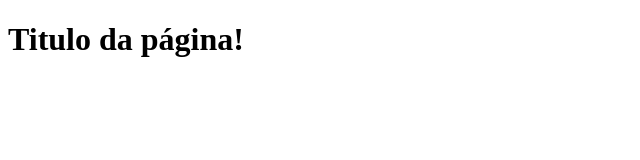
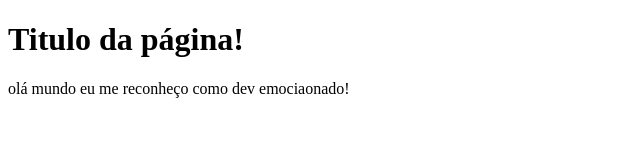
Before and after one commit to SauloCunha02/projectinfor, a plain HTML site: page index.html in a window 1280 px wide. Shown: the whole page, without its empty margins (0-640 px from the left). Drawn offline with Linux system fonts and the light colour scheme.

Commit message:
adicionado o paragrafo na index.hhtml

```diff
--- a/index.html
+++ b/index.html
@@ -7,5 +7,6 @@
 </head>
 <body>
     <h1>Titulo da página!</h1>
+    <p>olá mundo eu me reconheço como dev emociaonado!</p>
 </body>
 </html>
```
